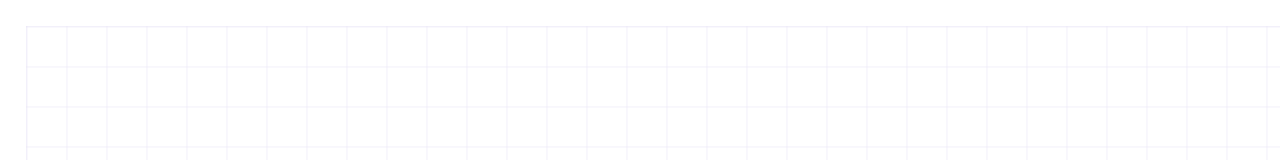
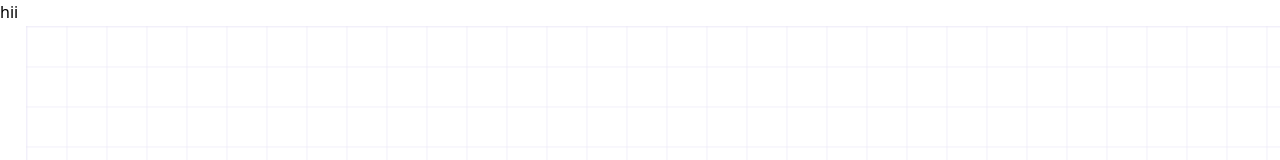
Before and after one commit to Pawan2061/crypto_wallet, a Next.js app: page / in a window 1280 px wide. Shown: the top 160 px of the page. Built offline with nearby package versions, Linux system fonts and the light colour scheme.

Commit message:
feat: fix

```diff
--- a/app/page.tsx
+++ b/app/page.tsx
@@ -4,6 +4,7 @@ import Image from "next/image";
 export default function Home() {
   return (
     <div className="">
+      hii
       <AnimatedGridBackground />
     </div>
   );
```
